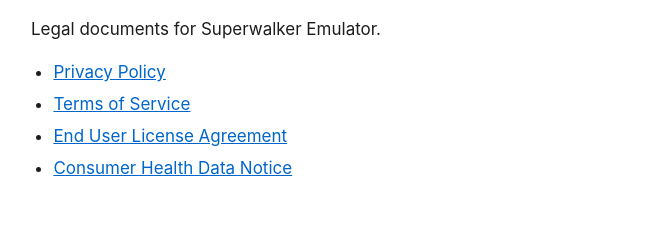
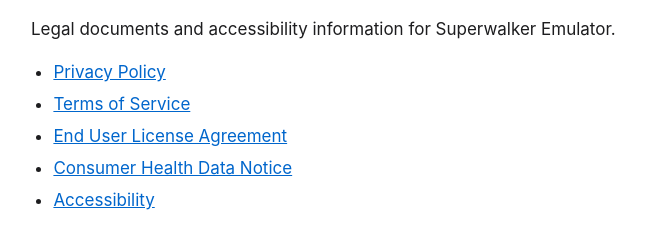
Before and after one commit to grouchyGaymer/Superwalker-Emulator, a plain HTML site: page index.html in a window 1280 px wide. Shown: the part 89-338 px from the top of the page, without its empty margins (241-887 px from the left). Drawn offline with Linux system fonts and the light colour scheme.

Commit message:
Revise content and add accessibility information
Updated the content description and added an accessibility link.

```diff
--- a/index.html
+++ b/index.html
@@ -1,7 +1,7 @@
 <!doctype html><html lang="en"><head><meta charset="utf-8"><meta name="viewport" content="width=device-width,initial-scale=1">
-<title>Superwalker Emulator — Superwalker Emulator</title><style>body{font:17px/1.55 -apple-system,BlinkMacSystemFont,"Helvetica Neue",sans-serif;max-width:46rem;margin:0 auto;padding:2rem 1.25rem 4rem;color:#1d1d1f;background:#fff}
+<title>Superwalker Emulator</title><style>body{font:17px/1.55 -apple-system,BlinkMacSystemFont,"Helvetica Neue",sans-serif;max-width:46rem;margin:0 auto;padding:2rem 1.25rem 4rem;color:#1d1d1f;background:#fff}
 h1{font-size:1.8rem;line-height:1.2}nav{margin-bottom:2rem;font-size:.95rem}a{color:#0066cc}ul{padding-left:1.4rem}li{margin:.35rem 0}
 @media (prefers-color-scheme:dark){body{color:#f5f5f7;background:#000}a{color:#2997ff}}</style></head><body>
 <h1>Superwalker Emulator</h1>
-<p>Legal documents for Superwalker Emulator.</p><ul><li><a href="privacy/">Privacy Policy</a></li><li><a href="terms/">Terms of Service</a></li><li><a href="eula/">End User License Agreement</a></li><li><a href="health/">Consumer Health Data Notice</a></li></ul>
+<p>Legal documents and accessibility information for Superwalker Emulator.</p><ul><li><a href="privacy/">Privacy Policy</a></li><li><a href="terms/">Terms of Service</a></li><li><a href="eula/">End User License Agreement</a></li><li><a href="health/">Consumer Health Data Notice</a></li><li><a href="accessibility/">Accessibility</a></li></ul>
 </body></html>
```
